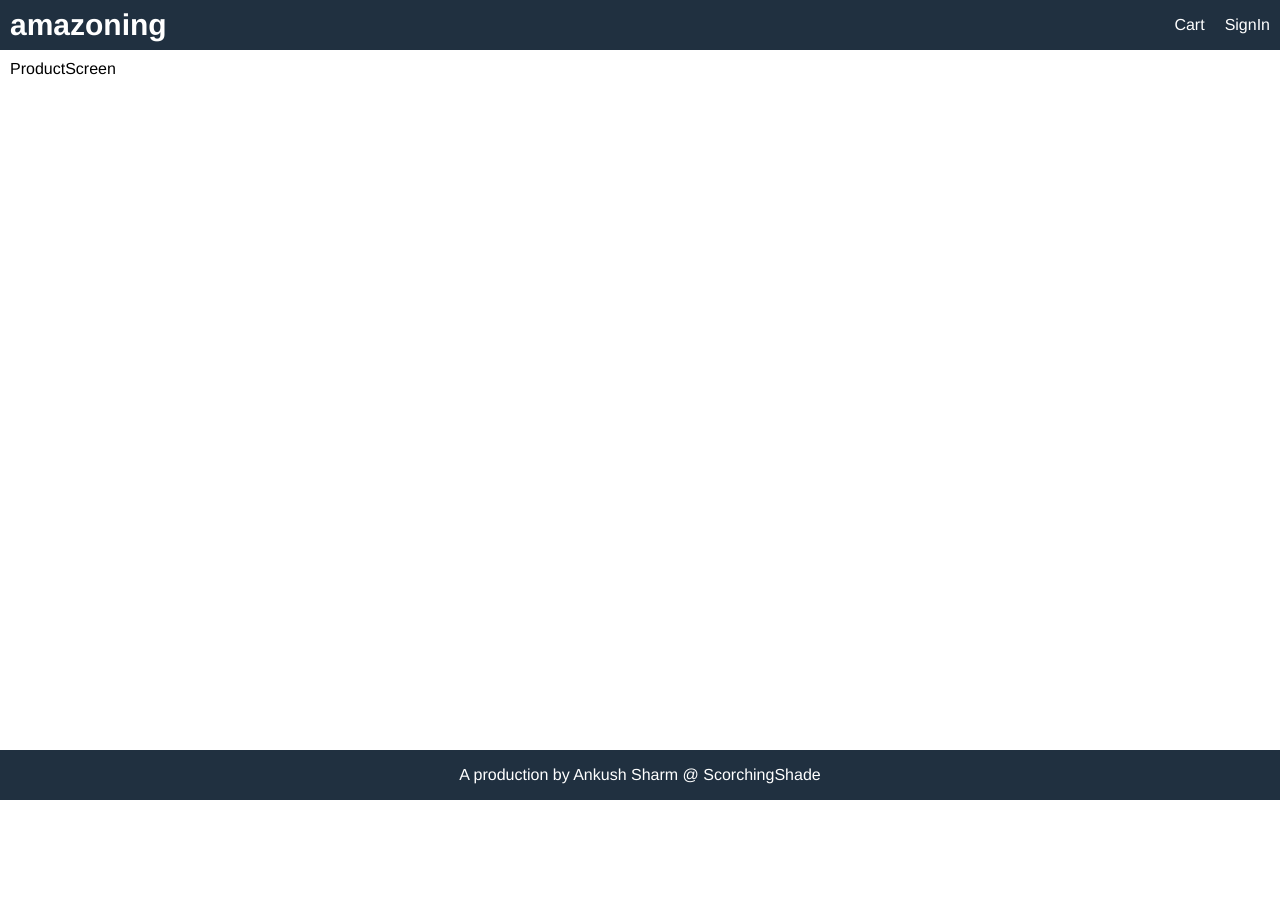
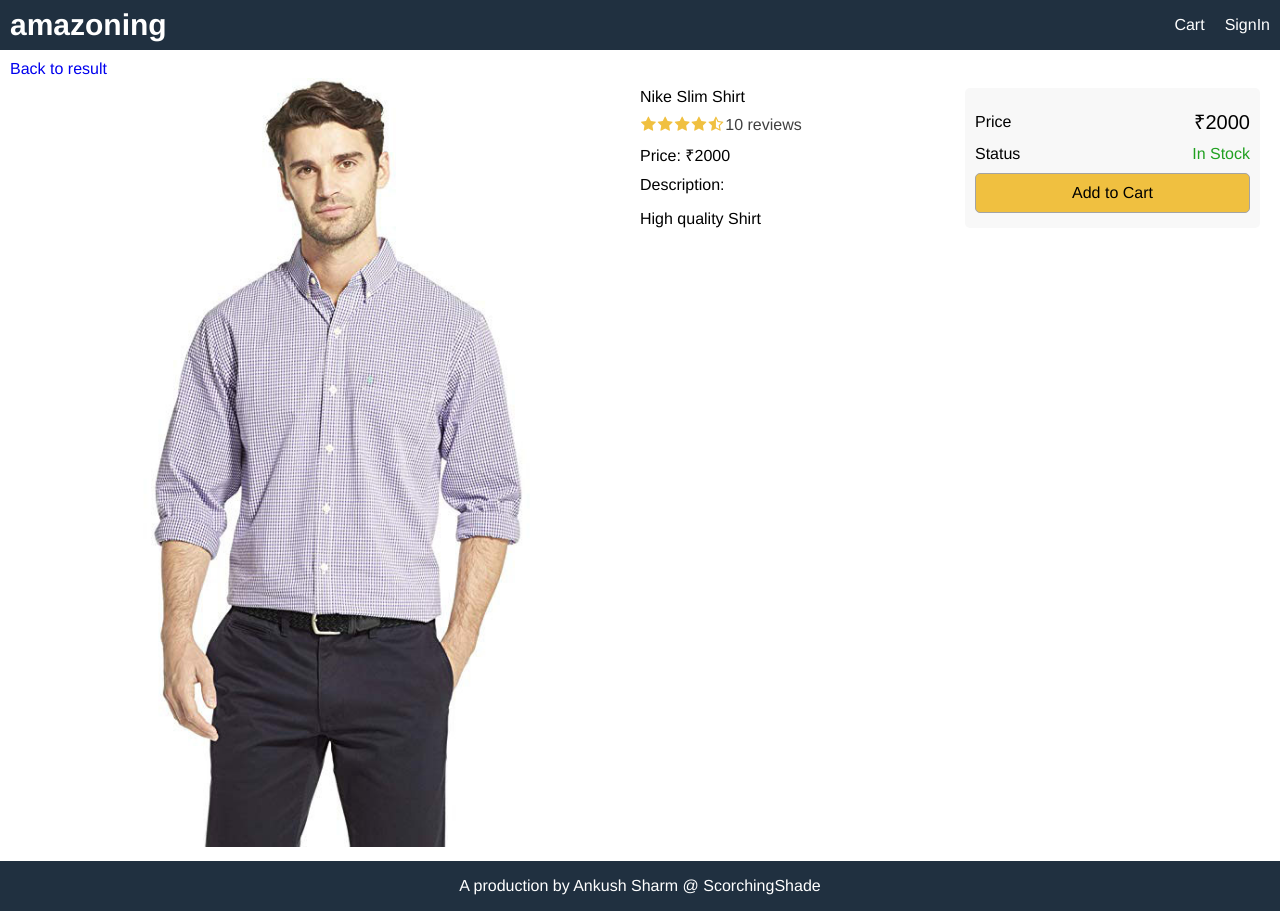
Before and after one commit to ScorchingShade/Amazona, a React (Create React App) app in the folder frontend/: page /product/1 in a window 1280 px wide. Before the commit the page ends 800 px from the top, so only its background shows below. Built offline with nearby package versions, Linux system fonts and the light colour scheme.

Commit message:
added routing and productScreen view

```diff
--- a/frontend/src/data.js
+++ b/frontend/src/data.js
@@ -7,6 +7,7 @@
             category:"shirts",
             image:"/images/p1.jpg",
             price:"2000",
+            countInStock:10,
             brand:"Nike",
             rating:"4.5",
             numReviews:"10",
@@ -18,6 +19,7 @@
             category:"shirts",
             image:"/images/p2.jpg",
             price:"9000",
+            countInStock:20,
             brand:"Puma",
             rating:"5.0",
             numReviews:"100",
@@ -29,6 +31,7 @@
             category:"shirts",
             image:"/images/p3.jpg",
             price:"8000",
+            countInStock:0,
             brand:"Van Huesen",
             rating:"4.0",
             numReviews:"110",
@@ -40,6 +43,7 @@
             category:"trousers",
             image:"/images/p4.jpg",
             price:"7000",
+            countInStock:15,
             brand:"Adidas",
             rating:"3.5",
             numReviews:"9",
@@ -51,6 +55,7 @@
             category:"trousers",
             image:"/images/p5.jpg",
             price:"8000",
+            countInStock:5,
             brand:"Jumla",
             rating:"4.5",
             numReviews:"101",
@@ -62,6 +67,7 @@
             category:"trousers",
             image:"/images/p6.jpg",
             price:"7500",
+            countInStock:12,
             brand:"Arrow",
             rating:"4.0",
             numReviews:"200",
--- a/frontend/src/index.css
+++ b/frontend/src/index.css
@@ -64,6 +64,40 @@
     color: #ff8000;
 }
 
+ul {
+    padding: 0;
+    margin: 0;
+    list-style-type: none;
+}
+
+li {
+    margin-top: 1rem;
+}
+
+button {
+    padding: 1rem;
+    border-radius: 0.5rem;
+    border: 0.1rem #a4a4a4 solid;
+    font-size: 1.6rem;
+    font-family: Helvetica, Arial, sans-serif;
+    -webkit-font-smoothing: antialiased;
+    -moz-osx-font-smoothing: grayscale;
+    background-color: #f8f8f8;
+    cursor: pointer;
+}
+
+button:hover {
+    border: 0.1rem #404040 solid;
+}
+
+button.primary {
+    background-color: #f0c040;
+}
+
+button.block {
+    width: 100%;
+}
+
 
 /* header */
 
@@ -85,8 +119,20 @@
     align-items: center;
 }
 
+.row.top {
+    align-items: flex-start;
+}
+
 .row.center {
     justify-content: center;
+}
+
+.col-1 {
+    flex: 1 1 25rem;
+}
+
+.col-2 {
+    flex: 2 1 50rem;
 }
 
 
@@ -94,6 +140,10 @@
 
 img {
     border-radius: 0.5rem;
+}
+
+img.large {
+    width: 100%;
 }
 
 img.medium {
--- a/frontend/src/screens/ProductScreen.js
+++ b/frontend/src/screens/ProductScreen.js
@@ -1,9 +1,57 @@
 import React from 'react'
+import { Link } from 'react-router-dom';
+import Rating from '../components/Rating';
+import data from '../data';
+import './screenStyles.css'
 
-function ProductScreen() {
+function ProductScreen(props) {
+    const product=data.products.find((x)=>x._id===props.match.params.id );
+
+    if(!product){
+        return <div>Product Not Found</div>;
+    }
+
     return (
         <div>
-            ProductScreen
+            <Link to="/"> Back to result </Link>
+           <div className="row top">
+                <div className="col-2">
+                    <img className="large" src={product.image} alt={product.name}></img>
+                </div>
+                <div className="col-1">
+                    <ul>
+                        <li>{product.name}</li>
+                        <li><Rating rating={product.rating} numReviews={product.numReviews}></Rating></li>
+                        <li>Price: ₹{product.price}</li>
+                        <li>Description: <p>{product.description}</p></li>
+                    </ul>
+                </div>
+                <div className="col-1">
+                    <div className= "card card-body">
+                        <ul>
+                            <li>
+                                <div className="row">
+                                    <div>Price</div>
+                                    <div className="price">₹{product.price}</div>
+                                </div>
+                            </li>
+                            <li>
+                                <div className="row">
+                                    <div>Status</div>
+                                    <div>
+                                        {product.countInStock>0? (<span className="success">In Stock</span>):
+                                        (<span className="error">Unavailable </span>)
+                                        }
+                                    </div>
+                                </div>
+                            </li>
+                            <li>
+                                <button className="primary block">Add to Cart</button>
+                            </li>
+                        </ul>
+                    </div>
+                </div>
+           </div>
         </div>
     )
 }
--- /dev/null
+++ b/frontend/src/screens/screenStyles.css
@@ -0,0 +1,7 @@
+.success {
+    color: #20a020;
+}
+
+.error {
+    color: #a02020;
+}
```
Also changed, not shown: 2 other files (tests, documents, lock files or other folders).
